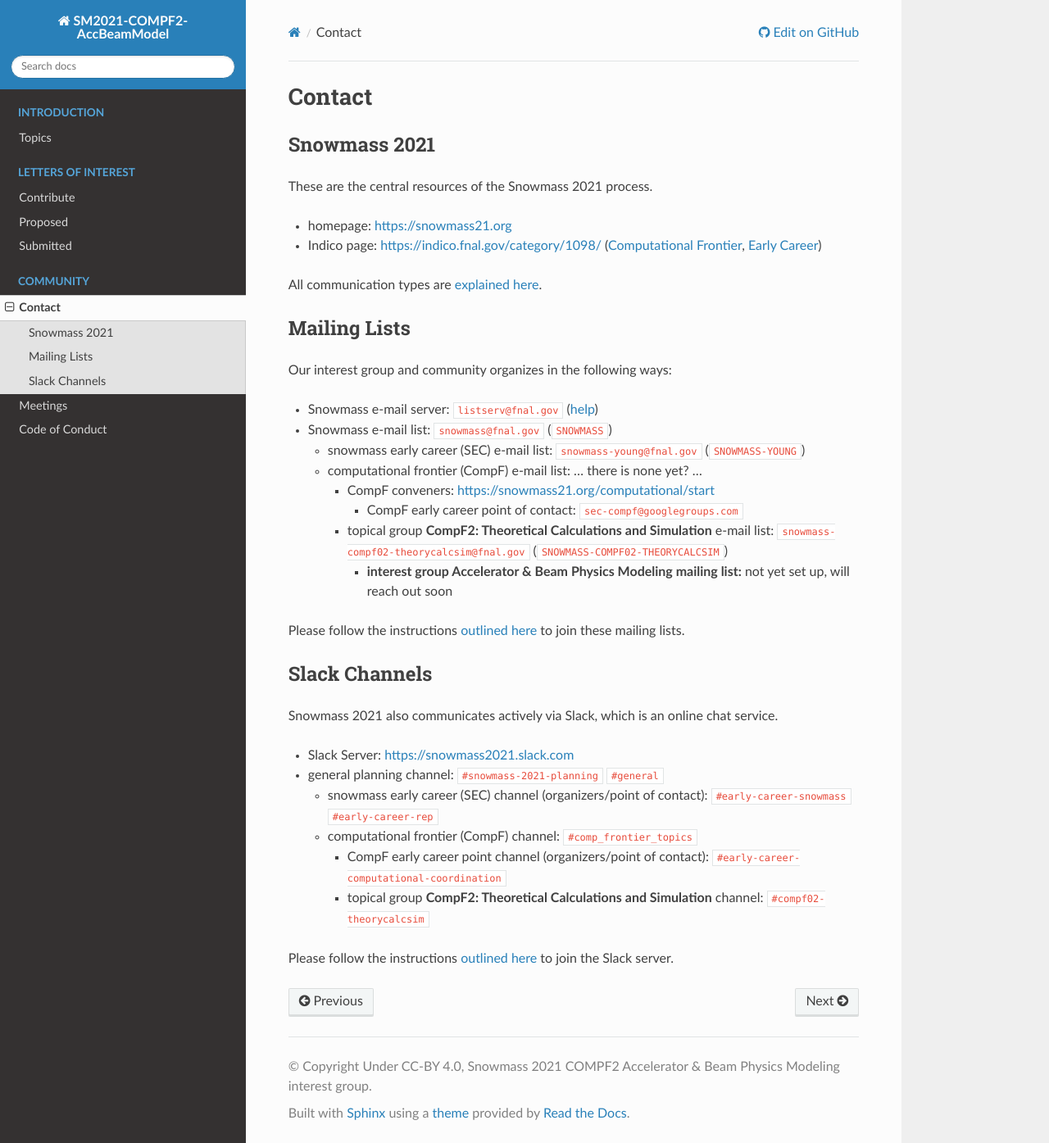
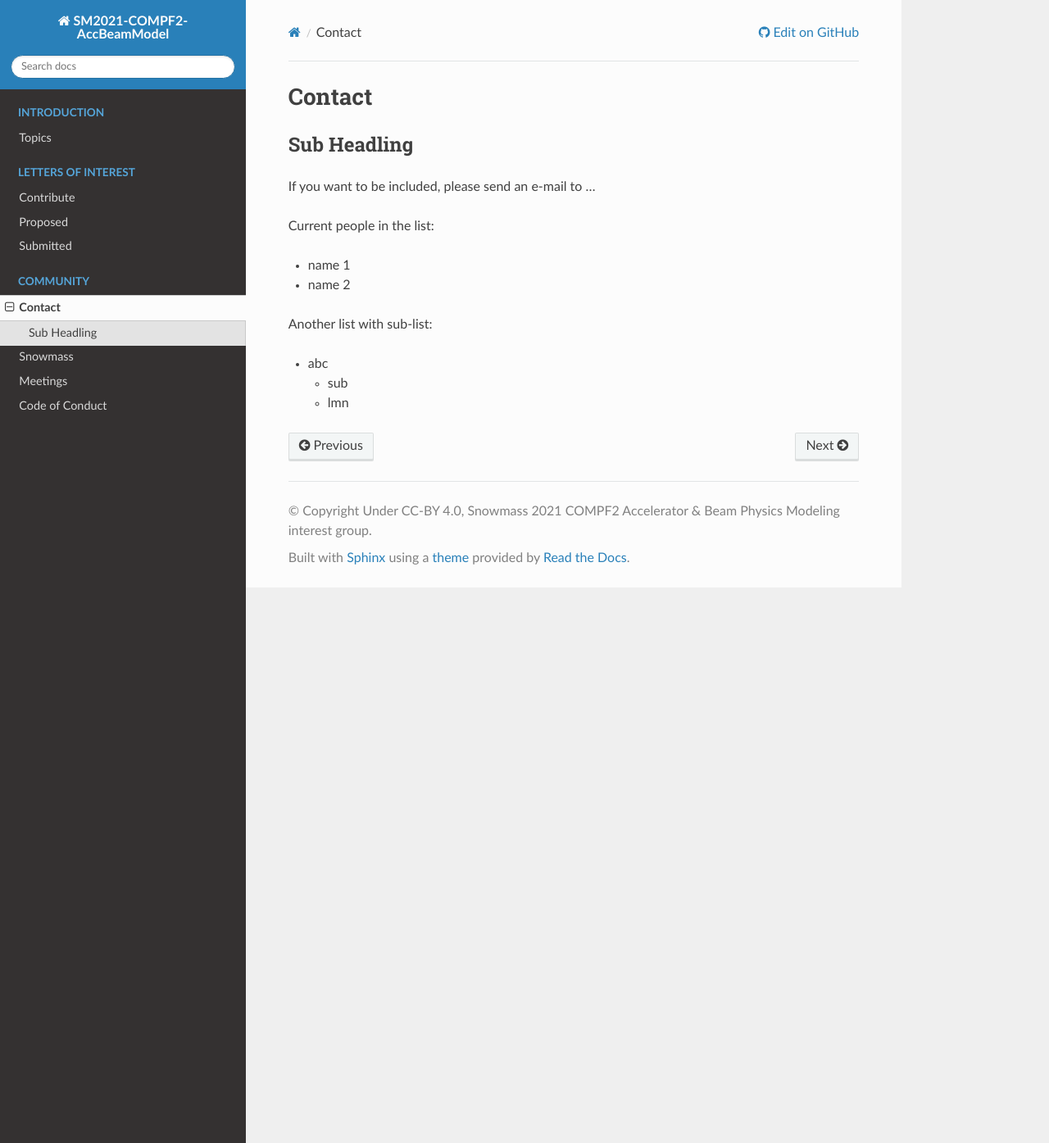
Before and after one commit to snowmass-compf2-accbeammodel/snowmass-compf2-accbeammodel.github.io, a Sphinx documentation site: the page built from docs/source/community/contact.rst, in a window 1280 px wide and 1395 px high. Shown: the whole window at 82% size. Built offline with Sphinx 7.4.7 and the Read the Docs theme 2.0.0, drawn with Linux system fonts in a browser that asks for light colours.

Commit message:
Update Contact Sections (#4)
Prepare for more clear structure.

```diff
--- a/docs/source/community/contact.rst
+++ b/docs/source/community/contact.rst
@@ -3,50 +3,19 @@
 Contact
 =======
 
-Snowmass 2021
--------------
+Sub Headling
+------------
 
-These are the central resources of the Snowmass 2021 process.
+If you want to be included, please send an e-mail to ...
 
-* homepage: https://snowmass21.org
-* Indico page: https://indico.fnal.gov/category/1098/ (`Computational Frontier <https://indico.fnal.gov/category/1107/>`_, `Early Career <https://indico.fnal.gov/category/1202/>`_)
+Current people in the list:
 
-All communication types are `explained here <https://snowmass21.org/communicationtypes>`_.
+* name 1
+* name 2
 
+Another list with sub-list:
 
-Mailing Lists
--------------
+* abc
 
-Our interest group and community organizes in the following ways:
-
-* Snowmass e-mail server: ``listserv@fnal.gov`` (`help <https://listserv.fnal.gov/users.asp#subscribe%20to%20list>`_)
-* Snowmass e-mail list: ``snowmass@fnal.gov`` (``SNOWMASS``)
-
-  * snowmass early career (SEC) e-mail list: ``snowmass-young@fnal.gov`` (``SNOWMASS-YOUNG``)
-  * computational frontier (CompF) e-mail list: ... there is none yet? ...
-
-    * CompF conveners: https://snowmass21.org/computational/start
-
-      * CompF early career point of contact: ``sec-compf@googlegroups.com``
-    * topical group **CompF2: Theoretical Calculations and Simulation** e-mail list:  ``snowmass-compf02-theorycalcsim@fnal.gov`` (``SNOWMASS-COMPF02-THEORYCALCSIM``)
-
-      * **interest group Accelerator & Beam Physics Modeling mailing list:** not yet set up, will reach out soon
-
-Please follow the instructions `outlined here <https://snowmass21.org/#join_slack_workspace_and_snowmass_email_list>`_ to join these mailing lists.
-
-
-Slack Channels
---------------
-
-Snowmass 2021 also communicates actively via Slack, which is an online chat service.
-
-* Slack Server: https://snowmass2021.slack.com
-* general planning channel: ``#snowmass-2021-planning`` ``#general``
-
-  * snowmass early career (SEC)  channel (organizers/point of contact): ``#early-career-snowmass`` ``#early-career-rep``
-  * computational frontier (CompF) channel: ``#comp_frontier_topics``
-
-    * CompF early career point channel (organizers/point of contact): ``#early-career-computational-coordination``
-    * topical group **CompF2: Theoretical Calculations and Simulation** channel: ``#compf02-theorycalcsim``
-
-Please follow the instructions `outlined here <https://snowmass21.org/#join_slack_workspace_and_snowmass_email_list>`_ to join the Slack server.
+  * sub
+  * lmn
--- a/docs/source/index.rst
+++ b/docs/source/index.rst
@@ -78,5 +78,6 @@ Community
    :hidden:
 
    community/contact
+   community/snowmass
    community/meetings
    community/coc
```
Also changed, not shown: docs/source/community/snowmass.rst (added, +52 -0 lines).
